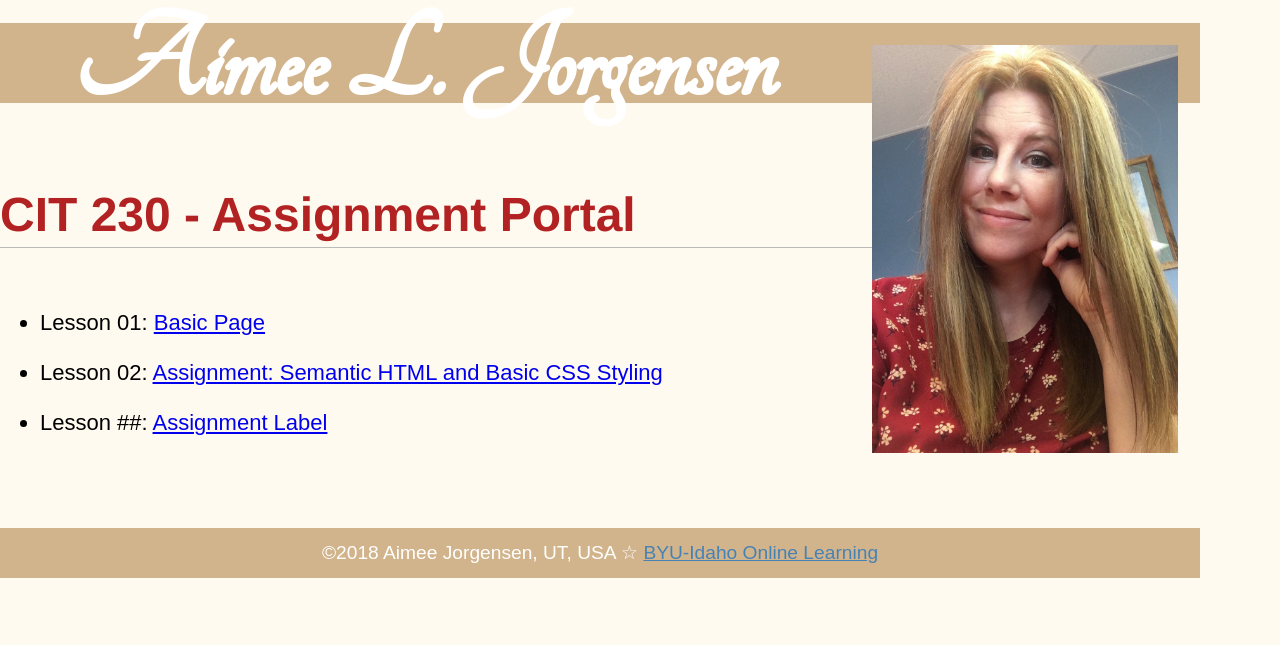
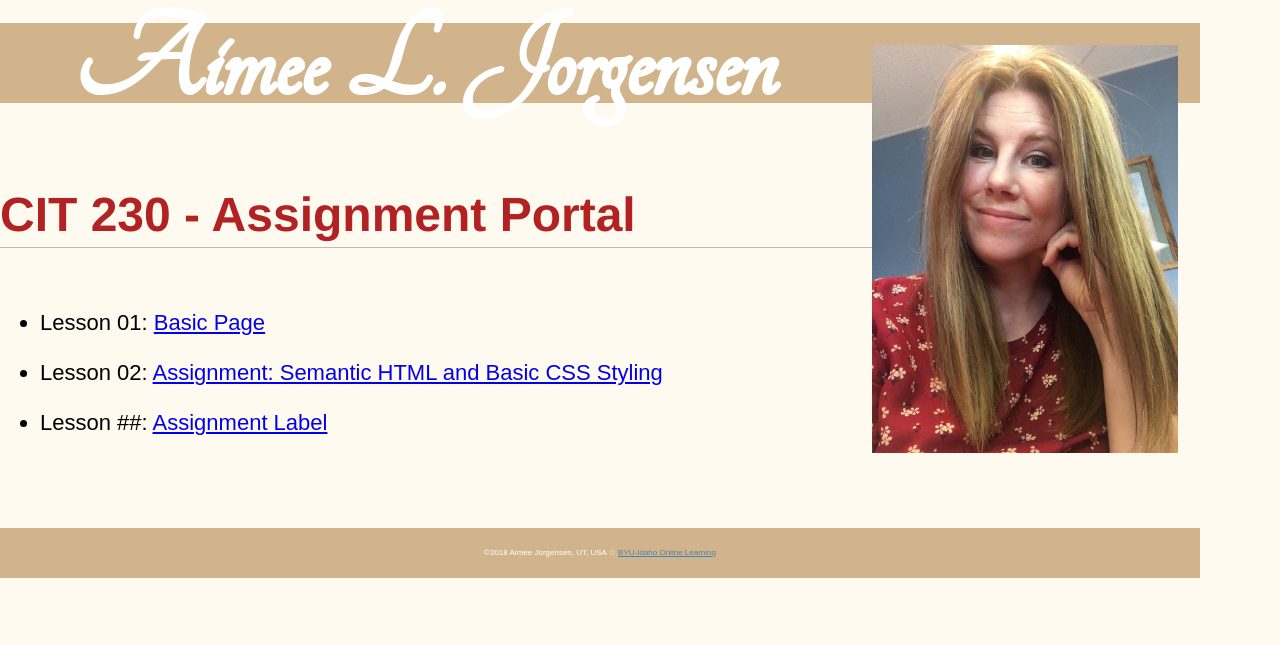
Before and after one commit to ajorgensen5/ajorgensen5.github.io, a PHP site: page / in a window 1280 px wide. Shown: the part 57-702 px from the top of the page. Run offline with PHP 8.4, Linux system fonts and the light colour scheme.

Commit message:
.5rem footer

```diff
--- a/styles/main.css
+++ b/styles/main.css
@@ -52,7 +52,7 @@ header img {
 }
 
 footer {
-    font-size: 1.2rem;
+    font-size: .5rem;
     color: white;
     max-width: 1200px;
 
```
